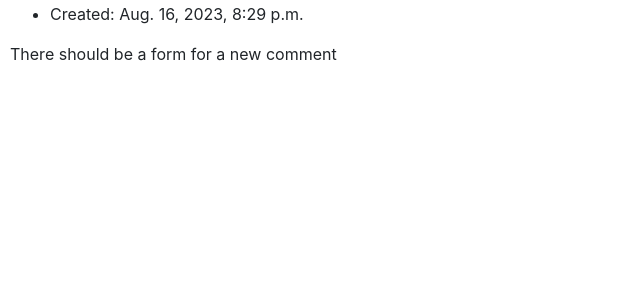
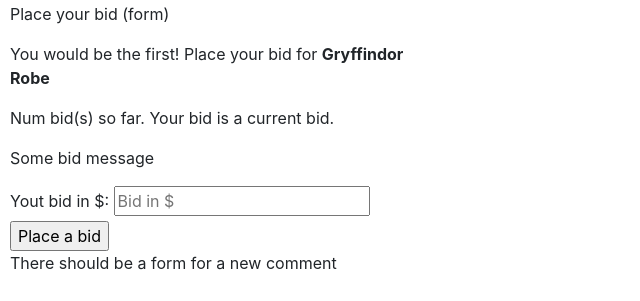
Before and after one commit to kseniiaIrinarkhova/commerce, a Django app: page /listing/6 in a window 1280 px wide. Shown: the part 652-953 px from the top of the page, without its empty margins (0-640 px from the left). Before the commit the page ends 713 px from the top, so only its background shows below. Run offline with Django 3.2, Linux system fonts and the light colour scheme; a user stored in the database is signed in; data comes from the database, SQL or seed files in the repository; both versions use the stored data as it was after the commit; some libraries are stand-ins or nearby versions.

Commit message:
entry bids functionality

```diff
--- a/auctions/static/auctions/styles.css
+++ b/auctions/static/auctions/styles.css
@@ -1,5 +1,6 @@
 body {
     padding: 10px;
+    min-width: 600px;
 }
 
 .collection {
@@ -61,6 +62,8 @@ body {
 
 .product_image{
     width: calc(35% - 5px);
+    max-width: 500px;
+    min-width: 150px;
     display: block;
     background-color: #4a2b10;
 }
--- a/auctions/templates/auctions/listing.html
+++ b/auctions/templates/auctions/listing.html
@@ -55,14 +55,7 @@
             </div>
         </div>
     </div>
-    <div class="bid_block">
-        <div class="new_bid">
-            <p>Place your bid (form)</p>
-        </div>
-        <div class="bid_stat">
-            <p>Some kind of statistics...</p>
-        </div>
-    </div>
+
     <div class="details">
         <h3>Delails:</h3>
         <ul>
@@ -77,6 +70,28 @@
             </li>
         </ul>
     </div>
+    <div class="bid_block">
+        <div class="new_bid">
+            {% if user.is_authenticated %}
+            <p>Place your bid (form)</p>
+            <form action="{% url 'place_bid' listing.id %}" method="post">
+                {% csrf_token %}
+                <p>
+                    You would be the first! Place your bid for <b>{{listing.title}}</b>
+                </p>
+                <p>
+                    Num bid(s) so far. Your bid is a current bid.
+                </p>
+                <p>{{ bid_message }}</p>
+                <label for="bid">Yout bid in $:</label>
+                <input type="text" class="number-only" id="bid" name="bid" placeholder="Bid in $">
+                <input type="submit" value="Place a bid">
+            </form>
+            {% else %}
+            <P> You need to be authorized to place a bid! </P>
+            {% endif %}
+        </div>
+    </div>
     <div class="comment_block">
         <div class="comment">
             <div class="comment_text"></div>
--- a/auctions/urls.py
+++ b/auctions/urls.py
@@ -12,5 +12,6 @@ urlpatterns = [
     path("listing/mine", views.my_listings, name="my_listings"),
     path("listing/watchlist", views.my_watchlist, name="my_watchlist"),
     path("listing/<int:listing_id>/edit", views.edit, name="edit"),
-    path("listing/<int:listing_id>/edit_watchlist", views.edit_watchlist, name="edit_watchlist")
+    path("listing/<int:listing_id>/edit_watchlist", views.edit_watchlist, name="edit_watchlist"),
+    path("listing/<int:listing_id>/place_bid", views.place_bid, name="place_bid")
 ]
--- a/auctions/views.py
+++ b/auctions/views.py
@@ -3,7 +3,7 @@ from django.db import IntegrityError
 from django.http import HttpResponse, HttpResponseRedirect
 from django.shortcuts import render
 from django.urls import reverse
-from .utils import ListingForm, getCategory, getWatchListAction
+from .utils import ListingForm, getCategory, checkNewBid
 import datetime
 from django.contrib.auth.decorators import login_required
 from .models import User, Listing, Bid, Category
@@ -80,7 +80,8 @@ def listing(request, listing_id):
         "listing": listing,
         "is_editable": is_editable,
         "is_watchable": is_watchable,
-        "is_in_watchlist": is_in_watchlist
+        "is_in_watchlist": is_in_watchlist,
+        "bid_message": "Some bid message"
     })
 
 
@@ -165,3 +166,43 @@ def my_watchlist(request):
         "active_list": user.watchlist.all().filter(is_active = True),
         "closed_list": user.watchlist.all().filter(is_active = False)
     })
+
+@login_required
+def place_bid(request, listing_id):
+    listing = Listing.objects.get(pk = listing_id)
+    user = User.objects.get(username = request.user.username)
+    is_in_watchlist = is_editable = is_watchable = False
+    is_editable =  listing.auctioneer == user
+    is_watchable = not is_editable
+    if is_watchable:
+        is_in_watchlist = user.watchlist.filter(pk = listing_id).exists()
+    if listing is not None:
+        if request.method == "POST":
+            try:
+                new_bid = float(request.POST['bid'])
+                if new_bid != "" :
+                    if checkNewBid(new_bid, listing_id):
+                        newBid = Bid()
+                        newBid.bidder = user
+                        newBid.context = listing
+                        newBid.price = new_bid
+                        newBid.bid_date = datetime.datetime.now()
+                        newBid.save()
+                    else:
+                        return render(request, "auctions/listing.html", {
+                            "listing": listing,
+                            "is_editable": is_editable,
+                            "is_watchable": is_watchable,
+                            "is_in_watchlist": is_in_watchlist,
+                            "bid_message": f"Your bid ${new_bid} is too low!"
+                        })
+            except ValueError:
+                return render(request, "auctions/listing.html", {
+                            "listing": listing,
+                            "is_editable": is_editable,
+                            "is_watchable": is_watchable,
+                            "is_in_watchlist": is_in_watchlist,
+                            "bid_message": "Bid should be a decimal number!"
+                        })
+
+    return HttpResponseRedirect(reverse("listing", args=(listing_id,)))
```
Also changed, not shown: auctions/utils.py (+17 -0 lines), db.sqlite3.
